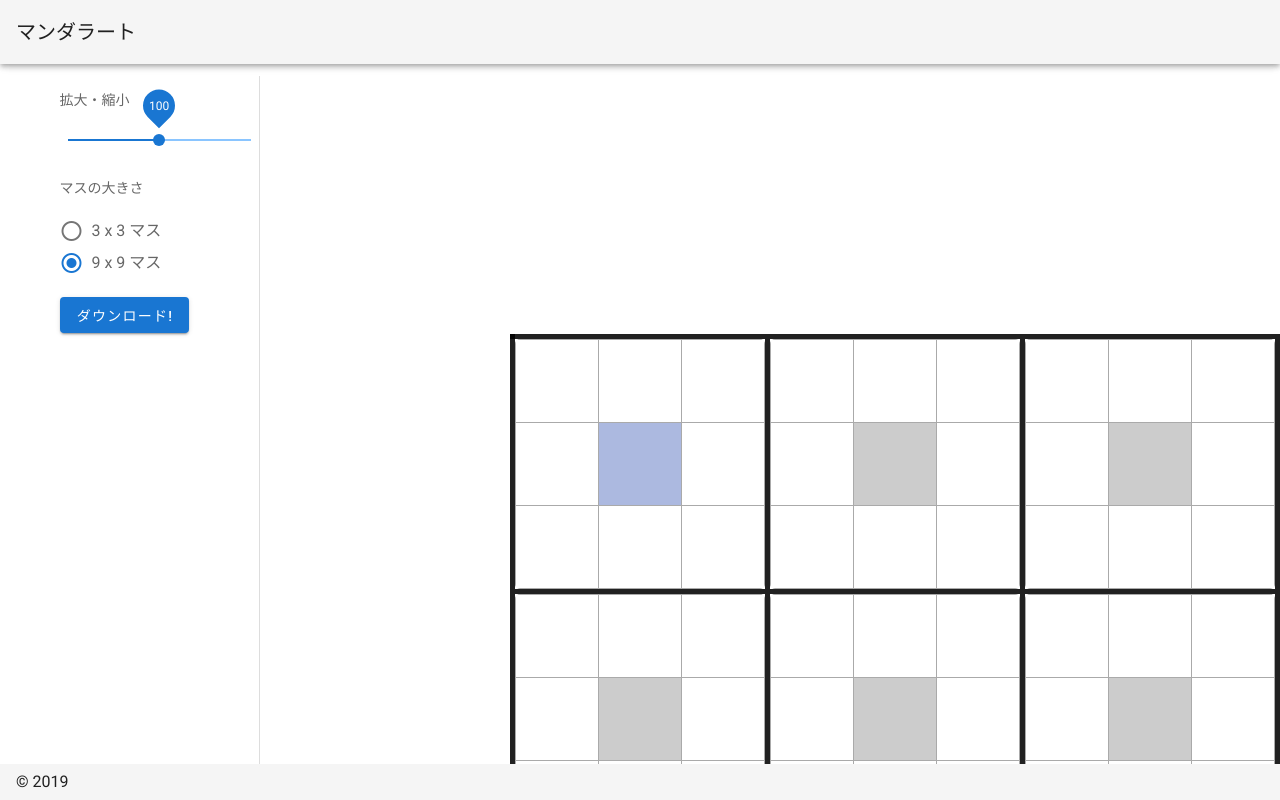
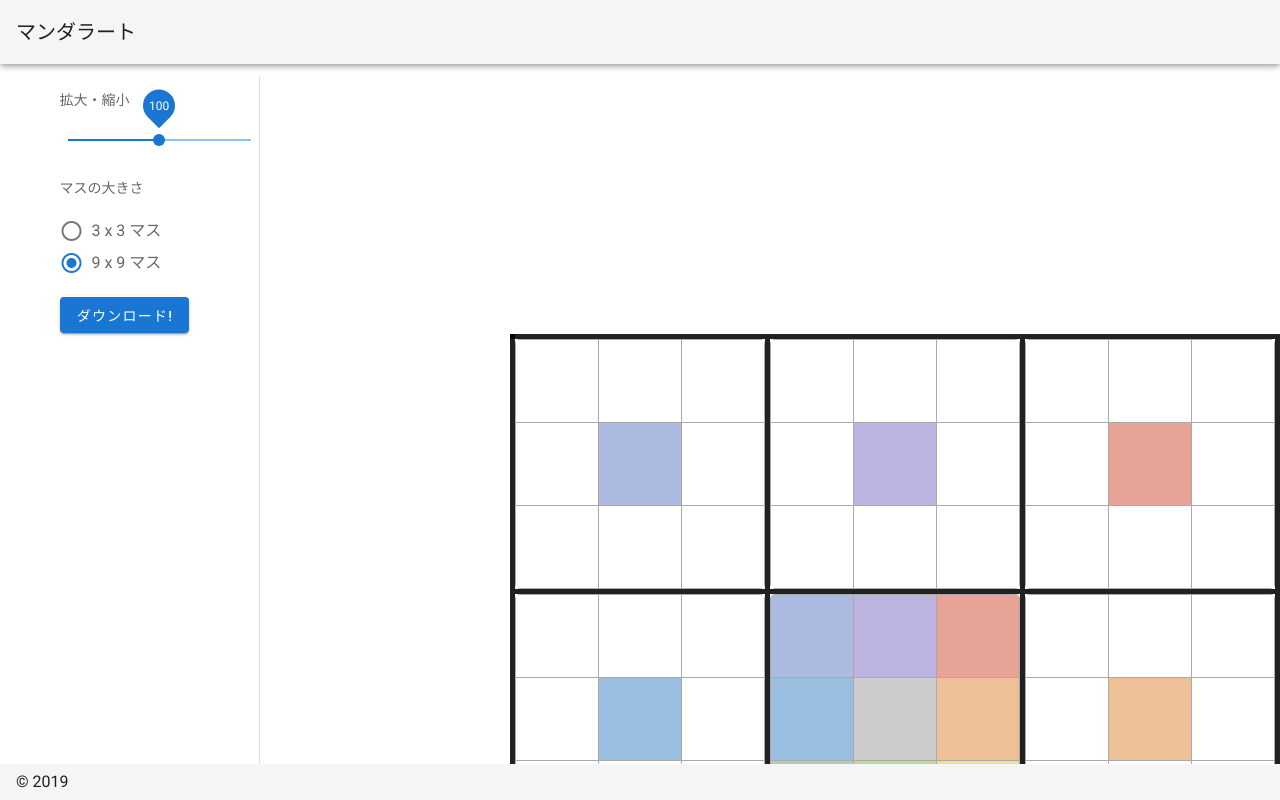
Before and after one commit to KenjiI/mandarato, a Nuxt app: page / in a window 1280 px wide. Both pictures are taken after a click on the element "9 x 9 マス". Shown: the top 800 px of the page. Built offline with nearby package versions, Linux system fonts and the light colour scheme.

Commit message:
add cell color

```diff
--- a/components/Cell.vue
+++ b/components/Cell.vue
@@ -37,7 +37,7 @@ import { Component, Vue, Prop } from 'vue-property-decorator'
 @Component
 export default class Cell extends Vue {
   @Prop({ default: '#cccccc' }) private centerColor!: string
-  @Prop({ default: () => [[], [], []] }) private backgroundColors!: string[][]
+  @Prop({ default: () => null }) private backgroundColors!: string[][] | null
 
   private focus = 0
   private row: string[][] = [
@@ -55,6 +55,13 @@ export default class Cell extends Vue {
 
   private get computedStyle() {
     return (i: string, index: string) => {
+      // in case of backgroundColors
+      if (this.backgroundColors) {
+        return {
+          backgroundColor: this.backgroundColors[i][index]
+        }
+      }
+      // in case of centerColor
       const isCenter = `${i}:${index}` === '1:1'
       if (!isCenter) {
         return {}
--- a/pages/index.vue
+++ b/pages/index.vue
@@ -28,19 +28,19 @@
         >
           <table v-if="type === 1">
             <tr>
-              <td><cell center-color="#ACB9E0"></cell></td>
-              <td><cell></cell></td>
-              <td><cell></cell></td>
+              <td><cell :center-color="bColors[0][0]"></cell></td>
+              <td><cell :center-color="bColors[0][1]"></cell></td>
+              <td><cell :center-color="bColors[0][2]"></cell></td>
             </tr>
             <tr>
-              <td><cell></cell></td>
-              <td><cell></cell></td>
-              <td><cell></cell></td>
+              <td><cell :center-color="bColors[1][0]"></cell></td>
+              <td><cell :background-colors="bColors"></cell></td>
+              <td><cell :center-color="bColors[1][2]"></cell></td>
             </tr>
             <tr>
-              <td><cell></cell></td>
-              <td><cell></cell></td>
-              <td><cell></cell></td>
+              <td><cell :center-color="bColors[2][0]"></cell></td>
+              <td><cell :center-color="bColors[2][1]"></cell></td>
+              <td><cell :center-color="bColors[2][2]"></cell></td>
             </tr>
           </table>
 
@@ -68,6 +68,12 @@ export default class Mandarato extends Vue {
   private slider = 100
   // current focus
   private focus = 0
+  // backgroundcolors
+  private bColors = [
+    ['#ACB9E0', '#BDB3E1', '#E7A396'],
+    ['#9ABEE0', '#CCCCCC', '#EDC097'],
+    ['#ACCEBC', '#BCDC98', '#F1DC98']
+  ]
 
   private row = [
     new Array(3).fill('★'),
```
